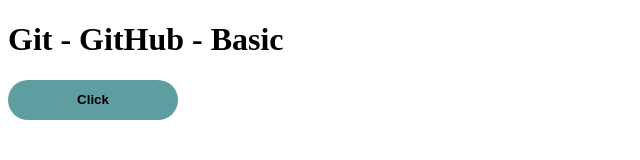
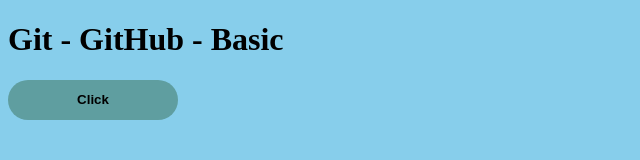
Before and after one commit to nguyenthiendepzai/git-test, a plain HTML site: page index.html in a window 1280 px wide. Shown: the whole page, without its empty margins (0-640 px from the left). Drawn offline with Linux system fonts and the light colour scheme.

Commit message:
update css file

```diff
--- a/style.css
+++ b/style.css
@@ -1,4 +1,6 @@
-
+body {
+    background-color: skyblue;
+}
 
 button {
     width: 170px;
@@ -8,4 +10,5 @@
     color: #000;
     font-weight: bold;
     border: none;
+    cursor: pointer;
 }
```
